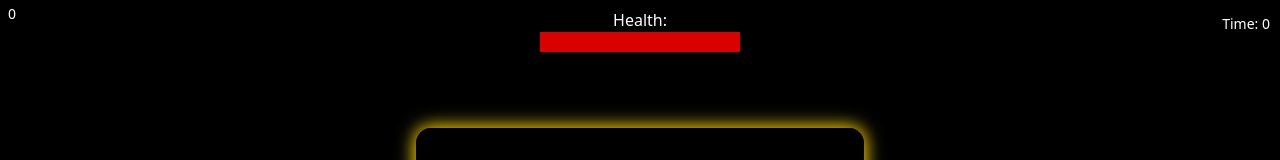
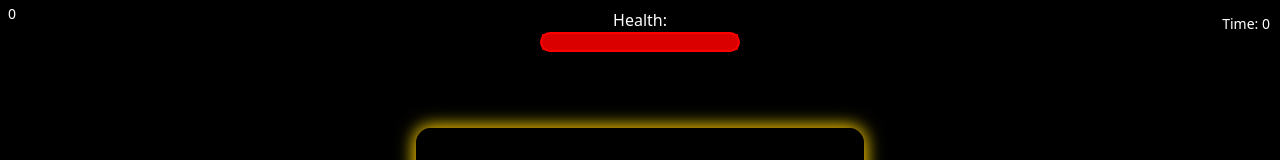
Before and after one commit to harshp28/NeonBlaze-Survivor, a plain HTML site: page Advance_mode/advance.html in a window 1280 px wide. Shown: the top 160 px of the page. Drawn offline with nearby package versions, Linux system fonts and the light colour scheme.

Commit message:
Update styles.css

```diff
--- a/Advance_mode/styles.css
+++ b/Advance_mode/styles.css
@@ -62,3 +62,18 @@ h1 {
     text-shadow: 0 0 5px rgba(255, 165, 0, 0.7),
                  0 0 10px rgba(255, 165, 0, 1);
 }
+
+#healthContainer {
+    border: 2px solid #ff0000;
+    border-radius: 10px;
+    width: 100%;  /* 100% width to match the container */
+    height: 20px;
+    margin: 0 auto;  /* Center the health container */
+}
+
+#healthBar {
+    background-color: #ff3333;
+    height: 100%;
+    width: 100%;
+    transition: width 0.01s ease;
+}
```
